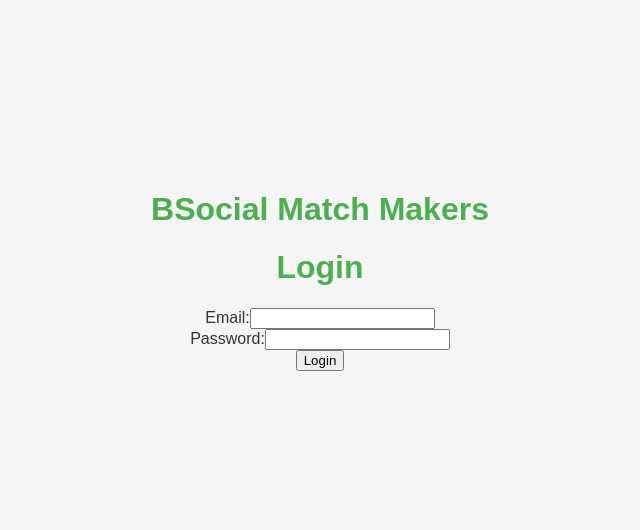
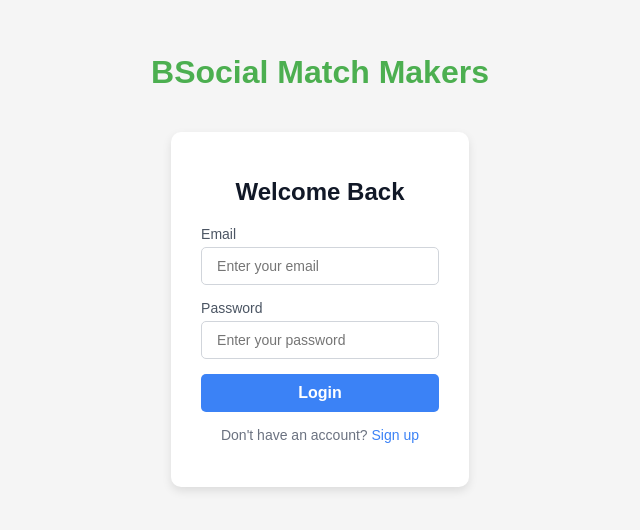
Before and after one commit to tigerhostsolutions/RTT50-MERN-SE-CAPSTONE-FE, a React (Vite) app: page /login in a window 1280 px wide. Shown: the part 130-660 px from the top of the page, without its empty margins (320-960 px from the left). Built offline with nearby package versions, Linux system fonts and the light colour scheme.

Commit message:
created/updated: styling for login and registration pages

```diff
--- a/src/pages/Login.jsx
+++ b/src/pages/Login.jsx
@@ -1,6 +1,7 @@
 import React, { useState } from 'react';
 import axios from 'axios';
 import { useNavigate } from 'react-router-dom';
+import './css/Login.css';
 
 const Login = () => {
   // State variables for form data and messages
@@ -50,33 +51,41 @@ const Login = () => {
   };
 
   return (
-      <div>
-        <h1>Login</h1>
-        {message && <p style={{ color: 'green' }}>{message}</p>}
-        {error && <p style={{ color: 'red' }}>{error}</p>}
-        <form onSubmit={handleSubmit}>
-          <label>Email:</label>
+      <div className="login-container">
+        <div className="login-card">
+          <h1 className="login-title">Welcome Back</h1>
+          {message && <p className="success-message">{message}</p>}
+          {error && <p className="error-message">{error}</p>}
+          <form onSubmit={handleSubmit} className="login-form">
+            <label htmlFor="email" className="form-label">Email</label>
             <input
                 type="email"
-              name="email"
+                id="email"
+                className="form-input"
                 value={email}
                 onChange={(e) => setEmail(e.target.value)}
                 required
+                placeholder="Enter your email"
             />
-          <br />
-          <label>Password:</label>
+            <label htmlFor="password" className="form-label">Password</label>
             <input
                 type="password"
-              name="password"
+                id="password"
+                className="form-input"
                 value={password}
                 onChange={(e) => setPassword(e.target.value)}
                 required
+                placeholder="Enter your password"
             />
-          <br />
-          <button type="submit">Login</button>
+            <button type="submit" className="submit-button">Login</button>
           </form>
+          <p className="login-footer">
+            Don't have an account? <a href="/register" target="_blank">Sign up</a>
+          </p>
+        </div>
       </div>
   );
 };
 
+
 export default Login;
--- /dev/null
+++ b/src/pages/css/Login.css
@@ -0,0 +1,124 @@
+/* Login.css */
+
+body {
+  font-family: 'Inter', sans-serif; /* You can load this from Google Fonts */
+  background-color: #f7f8fc;
+  margin: 0;
+  padding: 0;
+  display: flex;
+  justify-content: center;
+  align-items: center;
+  height: 100vh; /* Fullscreen height */
+  color: #333;
+}
+
+.login-container {
+  display: flex;
+  justify-content: center;
+  align-items: center;
+  width: 100%;
+  max-width: 400px;
+  padding: 20px;
+  box-sizing: border-box;
+}
+
+.login-card {
+  background-color: #fff;
+  padding: 30px;
+  border-radius: 10px;
+  box-shadow: 0 4px 10px rgba(0, 0, 0, 0.1);
+  width: 100%;
+  text-align: center;
+}
+
+.login-title {
+  font-size: 24px;
+  font-weight: bold;
+  margin-bottom: 20px;
+  color: #111827;
+}
+
+.success-message {
+  color: #16a34a;
+  font-size: 14px;
+  margin-bottom: 15px;
+}
+
+.error-message {
+  color: #dc2626;
+  font-size: 14px;
+  margin-bottom: 15px;
+}
+
+.login-form {
+  display: flex;
+  flex-direction: column;
+  align-items: stretch;
+}
+
+.form-label {
+  font-size: 14px;
+  font-weight: 500;
+  margin-bottom: 5px;
+  color: #4b5563;
+  text-align: left;
+}
+
+.form-input {
+  padding: 10px 15px;
+  margin-bottom: 15px;
+  font-size: 14px;
+  border: 1px solid #d1d5db;
+  border-radius: 5px;
+  outline: none;
+  box-sizing: border-box;
+}
+
+.form-input:focus {
+  border-color: #3b82f6;
+  box-shadow: 0 0 4px rgba(59, 130, 246, 0.4);
+}
+
+.submit-button {
+  background-color: #3b82f6;
+  color: #fff;
+  font-size: 16px;
+  font-weight: bold;
+  padding: 10px 15px;
+  border: none;
+  border-radius: 5px;
+  cursor: pointer;
+  transition: background-color 0.3s ease;
+}
+
+.submit-button:hover {
+  background-color: #2563eb;
+}
+
+.login-footer {
+  margin-top: 15px;
+  font-size: 14px;
+  color: #6b7280;
+}
+
+.login-footer a {
+  color: #3b82f6;
+  text-decoration: none;
+}
+
+.login-footer a:hover {
+  text-decoration: underline;
+}
+
+.image-preview-container {
+  margin-top: 10px;
+  text-align: left;
+}
+
+.image-preview {
+  width: 100px;
+  height: 100px;
+  object-fit: cover;
+  border-radius: 5px;
+  border: 1px solid #d1d5db;
+}
```
Lines whose indentation alone changed are shown as unchanged.
